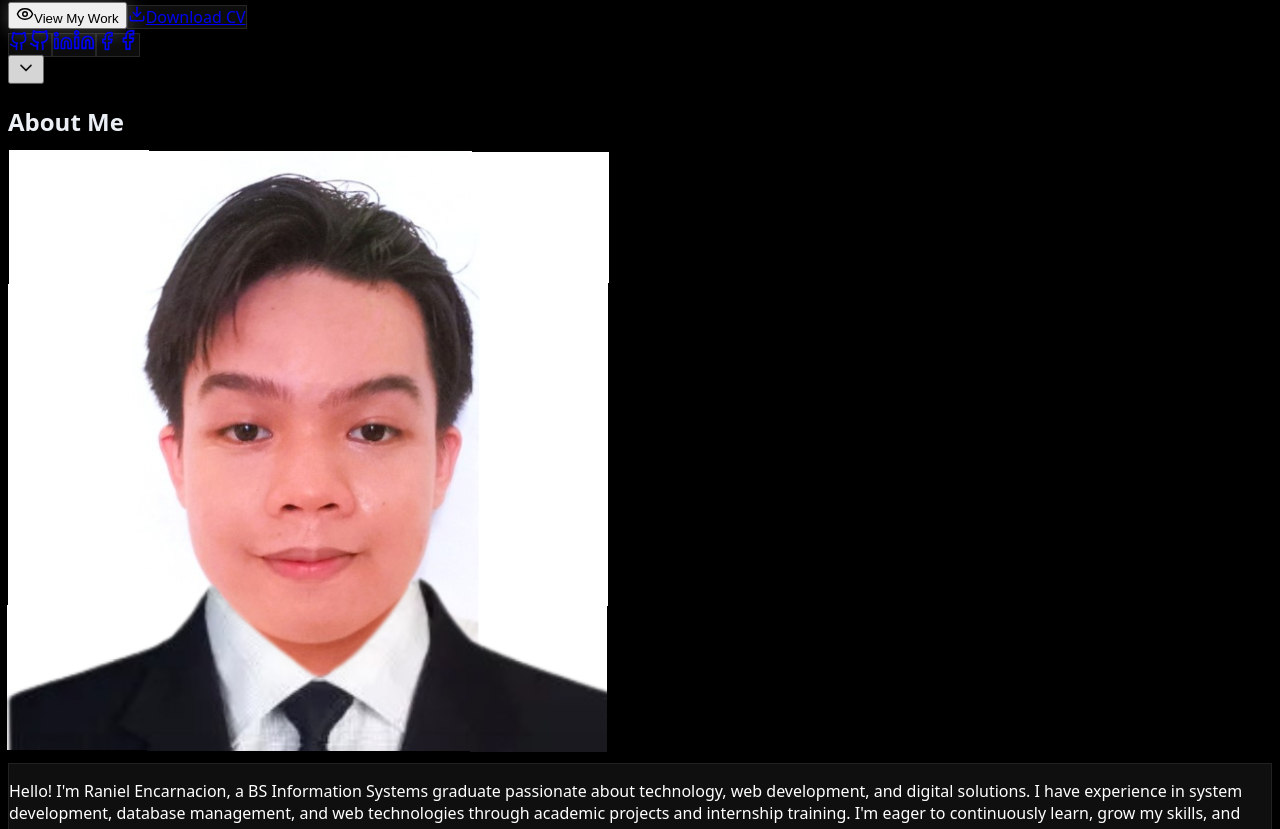
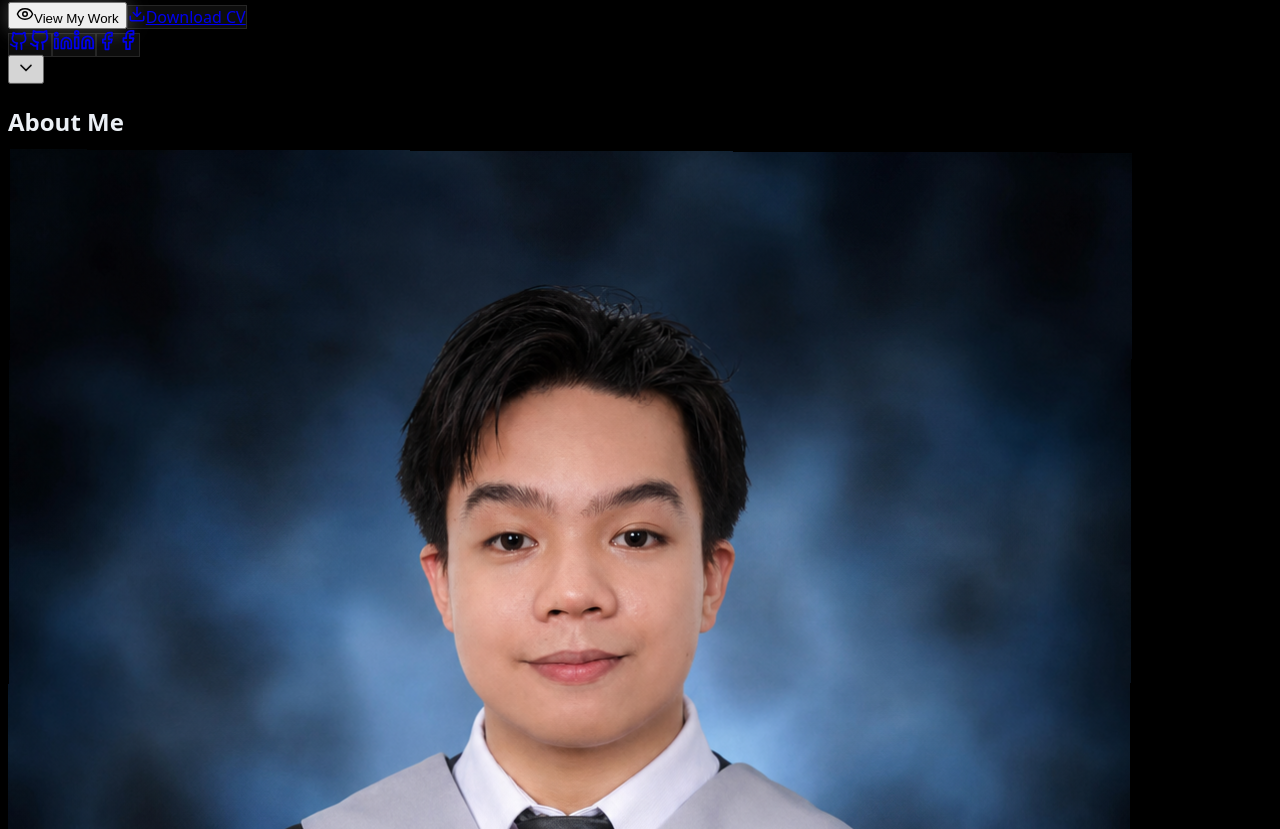
Before and after one commit to ranielencarnacion/ranielencarnacion.github.io, a React (Vite) app in the folder client/: page / in a window 1280 px wide. Shown: the part 531-1360 px from the top of the page. Built offline with nearby package versions, Linux system fonts and the light colour scheme; a web font is replaced by a local one.

Commit message:
Update About section image to graduation photo

```diff
--- a/client/src/components/about-section.tsx
+++ b/client/src/components/about-section.tsx
@@ -120,7 +120,7 @@ export default function AboutSection() {
                   rotateY: 10,
                   transition: { duration: 0.2 }
                 }}
-                src="/profilepic.png"
+                src="/GRAD PIC.png"
                 alt="Raniel Encarnacion - Software Engineer"
                 className="w-64 h-64 sm:w-72 sm:h-72 md:w-80 md:h-80 rounded-full object-cover border-4 border-white/20 shadow-2xl relative z-10 cursor-pointer transition-all-smooth group-hover:border-white/40"
                 data-testid="profile-image"
```
